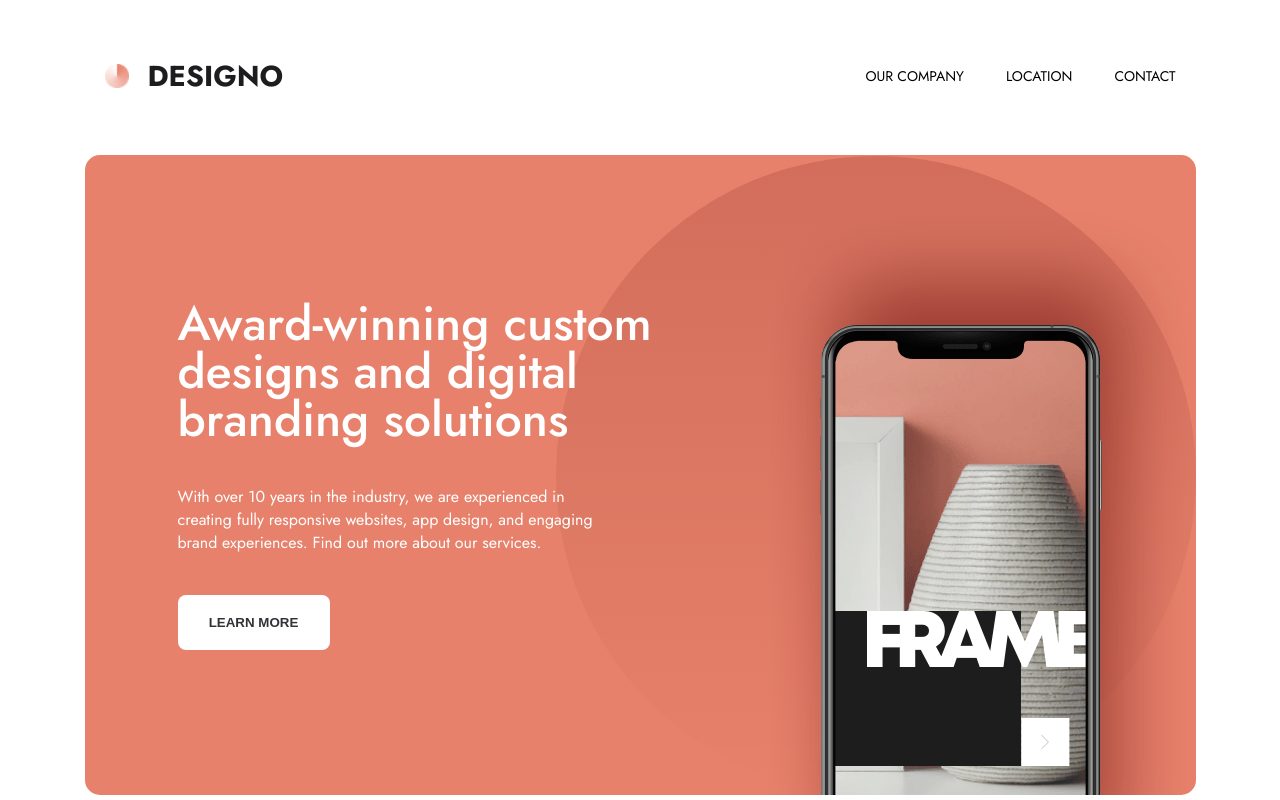
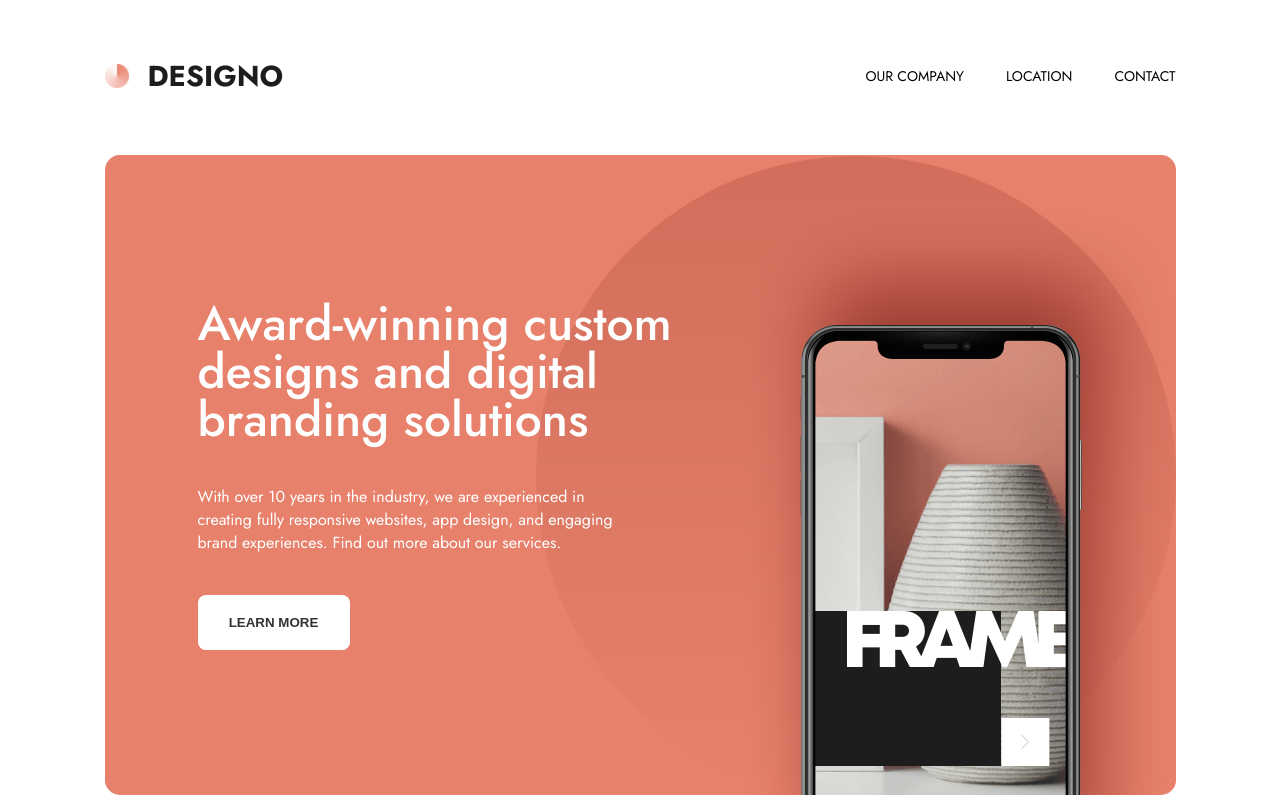
Before and after one commit to Chermann-KING/designo, a Next.js app: page / in a window 1280 px wide. Shown: the top 800 px of the page. Built offline with nearby package versions, Linux system fonts and the light colour scheme.

Commit message:
💄 DEVELOP: Fix resposive width and marging

```diff
--- a/src/app/(root)/page.tsx
+++ b/src/app/(root)/page.tsx
@@ -14,12 +14,20 @@ export default function Home() {
 }
 
 const MainStyled = styled.main`
-  margin-top: 67px;
+  max-width: 1111px;
 
   display: flex;
   flex-direction: column;
   align-items: center;
   row-gap: 160px;
   padding: 0 20px;
+
+  margin: 0 auto;
+  margin-top: 67px;
   margin-bottom: 60px;
+
+  // Styles pour les tablettes
+  @media (max-width: 768px) {
+    row-gap: 120px;
+  }
 `;
--- a/src/components/layout/Hero.tsx
+++ b/src/components/layout/Hero.tsx
@@ -26,6 +26,7 @@ const Hero = () => (
 );
 
 const SectionStyle = styled.section`
+  z-index: 0;
   position: relative;
   background-color: #e7816b;
   border-radius: 15px;
@@ -34,7 +35,7 @@ const SectionStyle = styled.section`
   overflow: hidden;
 
   height: 640px;
-  width: 1111px;
+  width: 100%;
   display: flex;
   align-items: center;
   justify-content: space-between;
@@ -91,6 +92,7 @@ const SectionStyle = styled.section`
   @media (max-width: 768px) {
     position: relative;
     padding: 58px 0;
+    width: 100%;
     height: 843px;
 
     flex-direction: column;
@@ -119,7 +121,6 @@ const SectionStyle = styled.section`
     position: relative;
     padding: 58px 0;
     height: 843px;
-
     flex-direction: column;
     align-items: center;
     text-align: center;
--- a/src/components/layout/ServiceCard.tsx
+++ b/src/components/layout/ServiceCard.tsx
@@ -36,9 +36,9 @@ const ServiceCard = ({
             <path
               d="M1 1l4 4-4 4"
               stroke="#E7816B"
-              stroke-width="2"
+              strokeWidth="2"
               fill="none"
-              fill-rule="evenodd"
+              fillRule="evenodd"
             />
           </svg>
         </span>
--- a/src/components/layout/Services.tsx
+++ b/src/components/layout/Services.tsx
@@ -52,7 +52,7 @@ export default function Services() {
 }
 
 const SectionStyled = styled.section`
-  /* width: 1112px; */
+  width: 100%;
   height: 640px;
 
   display: grid;
--- a/src/components/shared/Header.tsx
+++ b/src/components/shared/Header.tsx
@@ -57,6 +57,7 @@ export default function Header() {
 }
 
 const HeaderStytled = styled.header`
+  z-index: 10;
   height: 24px;
   max-width: 1111px;
   margin: 0 auto;
@@ -103,6 +104,7 @@ const HeaderStytled = styled.header`
   // masque ou affiche la nav sur mobile
   @media (max-width: 768px) {
     nav {
+      z-index: 10;
       display: none;
       position: absolute;
       top: 16%;
```
